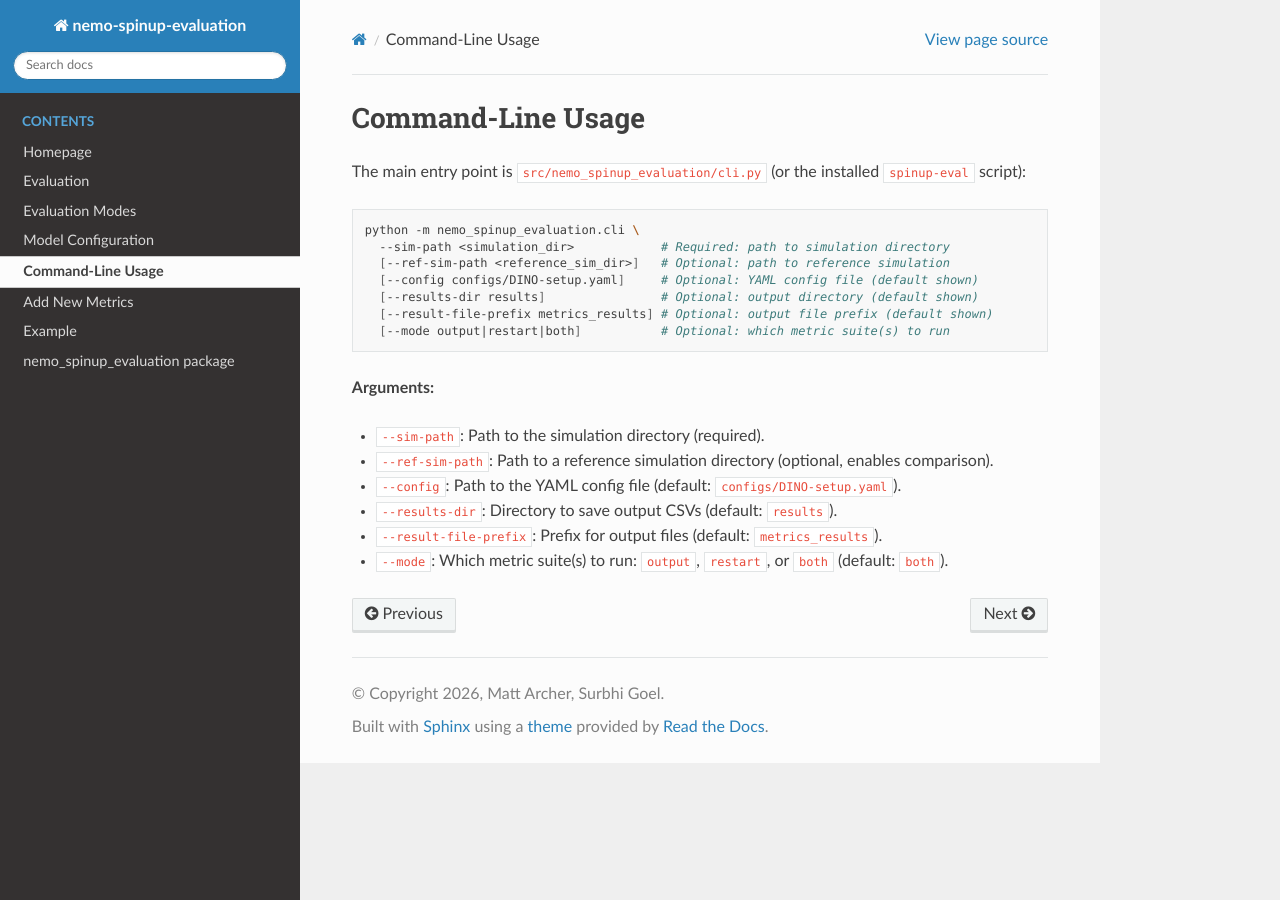
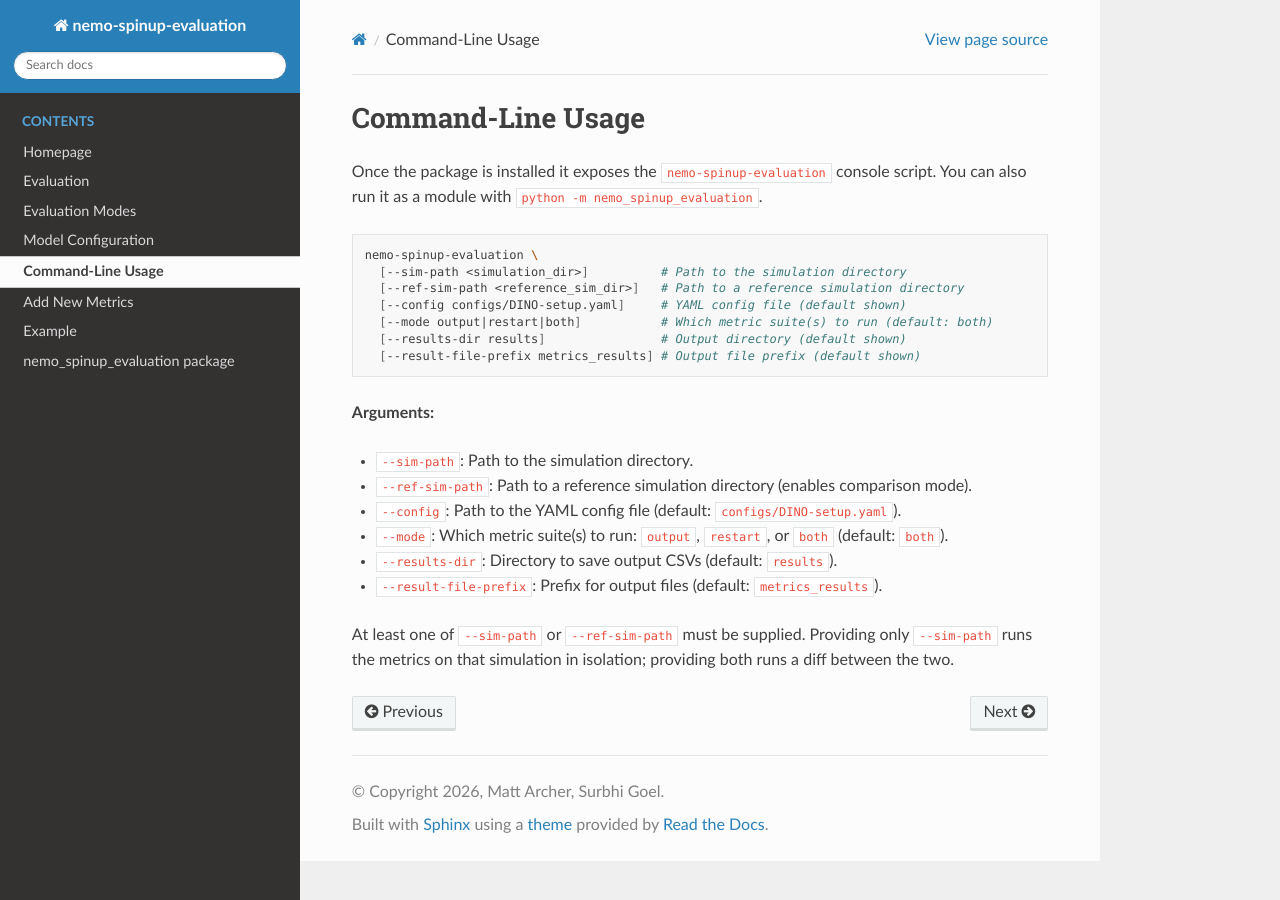
Before and after one commit to m2lines/nemo-spinup-evaluation, a Sphinx documentation site: the page built from docs/source/Command-Line-Interface.md, in a window 1280 px wide. Built offline with Sphinx 7.4.7 and the Read the Docs theme 3.1.0, drawn with Linux system fonts in a browser that asks for light colours.

Commit message:
update cli

````diff
--- a/docs/source/Command-Line-Interface.md
+++ b/docs/source/Command-Line-Interface.md
@@ -1,21 +1,23 @@
 # Command-Line Usage
 
-The main entry point is `src/nemo_spinup_evaluation/cli.py` (or the installed `spinup-eval` script):
+Once the package is installed it exposes the `nemo-spinup-evaluation` console script. You can also run it as a module with `python -m nemo_spinup_evaluation`.
 
 ```sh
-python -m nemo_spinup_evaluation.cli \
-  --sim-path <simulation_dir>            # Required: path to simulation directory
-  [--ref-sim-path <reference_sim_dir>]   # Optional: path to reference simulation
-  [--config configs/DINO-setup.yaml]     # Optional: YAML config file (default shown)
-  [--results-dir results]                # Optional: output directory (default shown)
-  [--result-file-prefix metrics_results] # Optional: output file prefix (default shown)
-  [--mode output|restart|both]           # Optional: which metric suite(s) to run
+nemo-spinup-evaluation \
+  [--sim-path <simulation_dir>]          # Path to the simulation directory
+  [--ref-sim-path <reference_sim_dir>]   # Path to a reference simulation directory
+  [--config configs/DINO-setup.yaml]     # YAML config file (default shown)
+  [--mode output|restart|both]           # Which metric suite(s) to run (default: both)
+  [--results-dir results]                # Output directory (default shown)
+  [--result-file-prefix metrics_results] # Output file prefix (default shown)
 ```
 
 **Arguments:**
-- `--sim-path`: Path to the simulation directory (required).
-- `--ref-sim-path`: Path to a reference simulation directory (optional, enables comparison).
+- `--sim-path`: Path to the simulation directory.
+- `--ref-sim-path`: Path to a reference simulation directory (enables comparison mode).
 - `--config`: Path to the YAML config file (default: `configs/DINO-setup.yaml`).
+- `--mode`: Which metric suite(s) to run: `output`, `restart`, or `both` (default: `both`).
 - `--results-dir`: Directory to save output CSVs (default: `results`).
 - `--result-file-prefix`: Prefix for output files (default: `metrics_results`).
-- `--mode`: Which metric suite(s) to run: `output`, `restart`, or `both` (default: `both`).
+
+At least one of `--sim-path` or `--ref-sim-path` must be supplied. Providing only `--sim-path` runs the metrics on that simulation in isolation; providing both runs a diff between the two.
````
